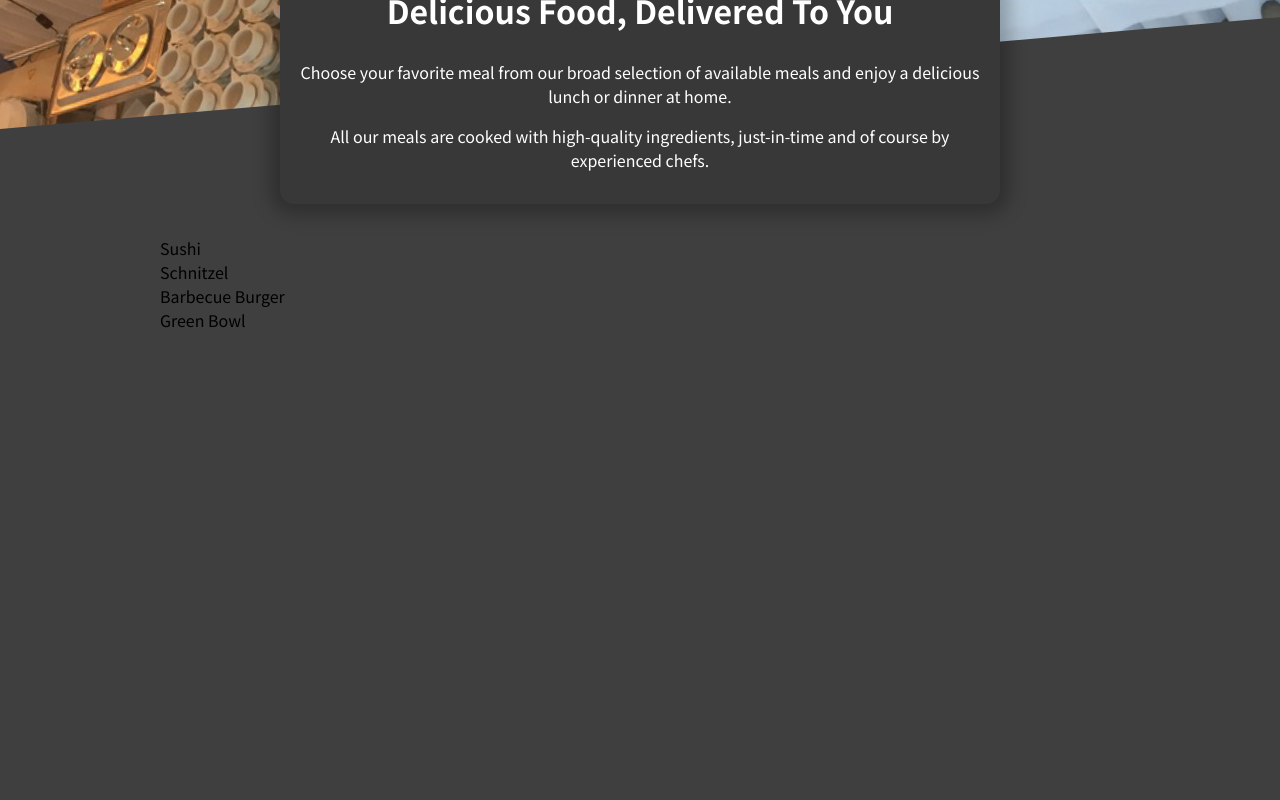
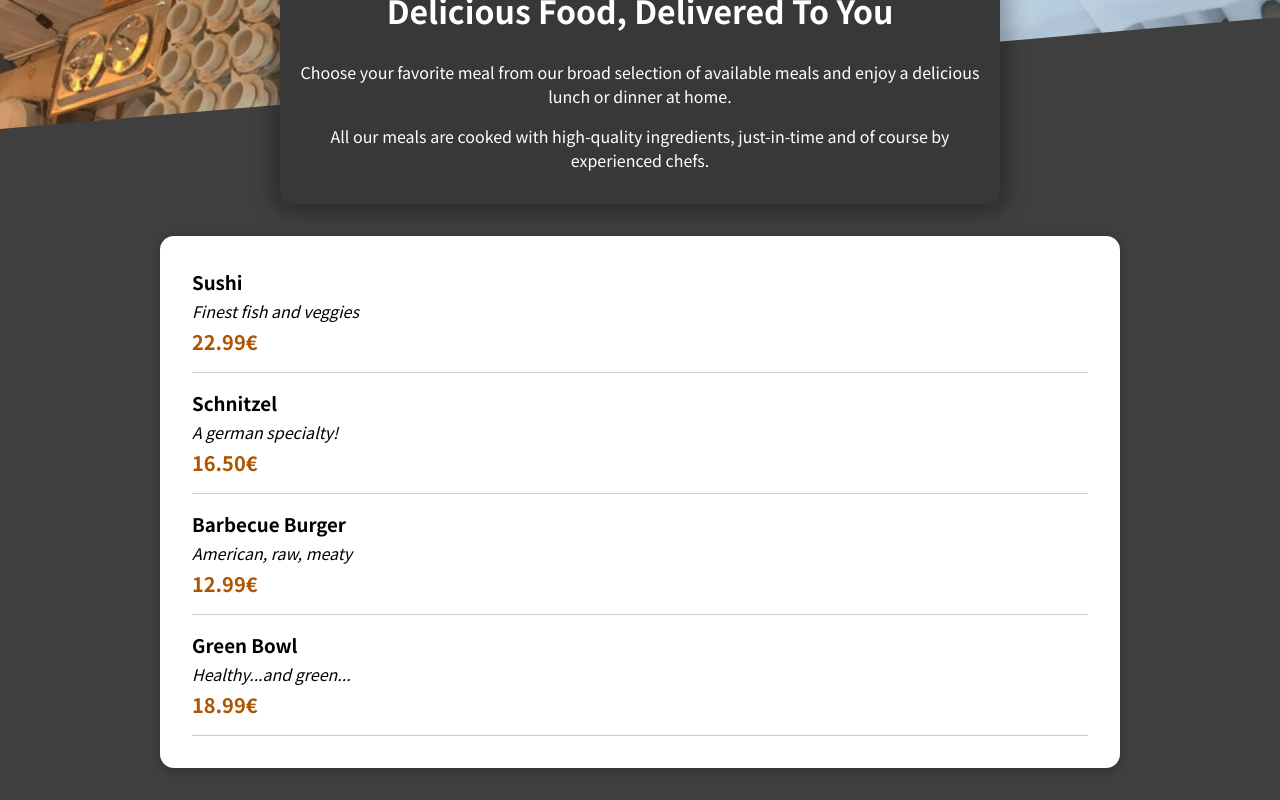
Before and after one commit to KodomoAt/food_app, a React (Create React App) app: page / in a window 1280 px wide. Shown: the part 269-1069 px from the top of the page. Before the commit the page ends 800 px from the top, so only its background shows below. Built offline with nearby package versions, Linux system fonts and the light colour scheme.

Commit message:
Add MealItem.js component to render list of each item just style no logic

```diff
--- a/src/components/Meals/AvailableMeals.js
+++ b/src/components/Meals/AvailableMeals.js
@@ -1,4 +1,7 @@
 import styles from './AvailableMeals.module.css'
+import Card from "../UI/Card";
+import MealItem from "./MealItem/MealItem";
+
 const DUMMY_MEALS = [
     {
         id: 'm1',
@@ -25,13 +28,18 @@
         price: 18.99,
     },
 ];
-const AvailableMeals = (props) => {
-    const mealsList = DUMMY_MEALS.map(meal=><li>{meal.name}</li>)
-  return <section className={styles.meals}>
-      <ul>
-          {mealsList}
-      </ul>
-  </section>
+const AvailableMeals = () => {
+    const mealsList = DUMMY_MEALS.map(meal => <MealItem key={meal.id}
+                                                        name={meal.name}
+                                                        description={meal.description}
+                                                        price={meal.price}/>)
+    return <section className={styles.meals}>
+        <Card>
+            <ul>
+                {mealsList}
+            </ul>
+        </Card>
+    </section>
 };
 
 export default AvailableMeals;
--- /dev/null
+++ b/src/components/Meals/MealItem/MealItem.js
@@ -0,0 +1,17 @@
+import styles from './MealItem.module.css'
+
+const MealItem = (props) => {
+    const price = `${props.price.toFixed(2)}€`
+    return <li className={styles.meal}>
+        <div>
+            <h3>{props.name}</h3>
+            <div className={styles.description}>{props.description}</div>
+            <div className={styles.price}>{price}</div>
+        </div>
+        <div>
+
+        </div>
+    </li>
+};
+
+export default MealItem;
--- /dev/null
+++ b/src/components/UI/Card.js
@@ -0,0 +1,5 @@
+import styles from './Card.module.css';
+const Card = (props) => {
+    return <div className={styles.card}>{props.children}</div>
+};
+export default Card;
--- /dev/null
+++ b/src/components/UI/Card.module.css
@@ -0,0 +1,6 @@
+.card {
+  padding: 1rem;
+  box-shadow: 0 2px 8px rgba(0, 0, 0, 0.25);
+  border-radius: 14px;
+  background-color: white;
+}
```
Also changed, not shown: src/components/Meals/MealItem/MealItem.module.css (renamed from src/components/Meals/MealItem.module.css), src/components/Meals/MealItem/MealItemForm.js (added).
